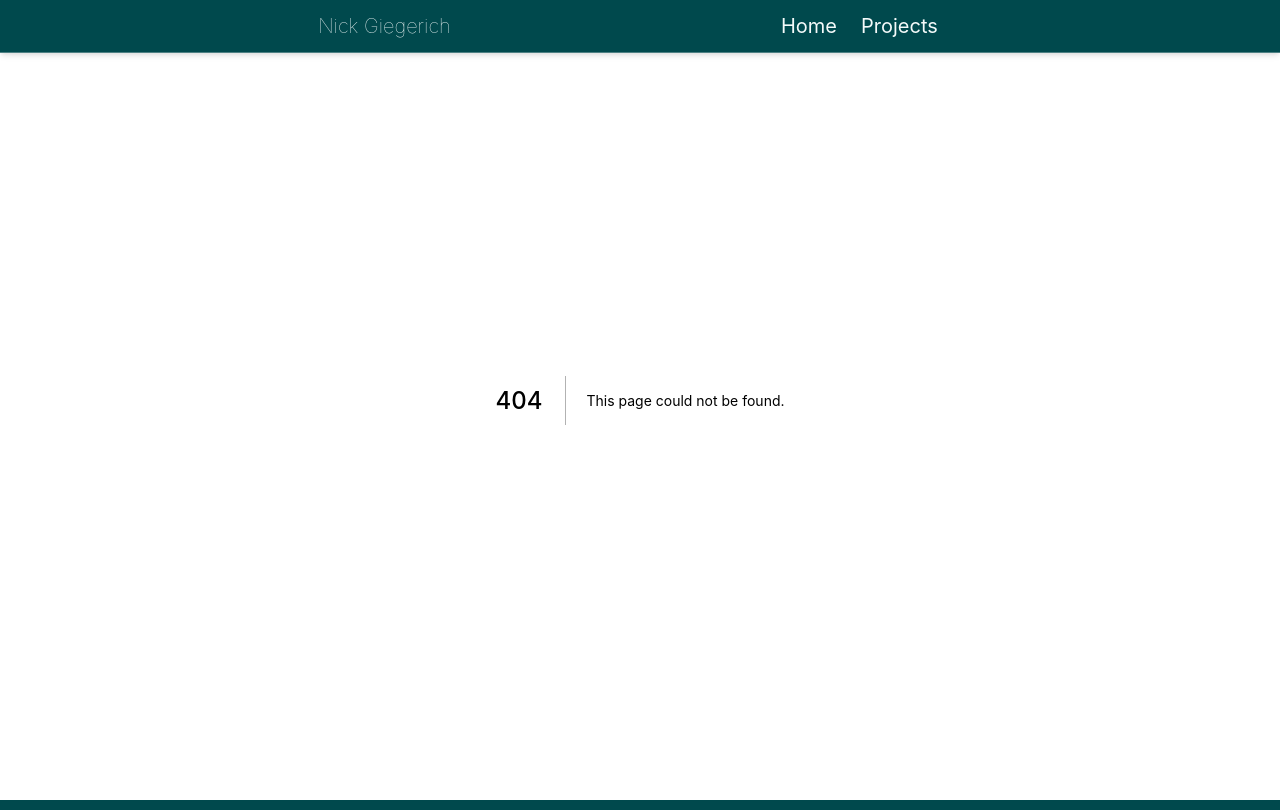
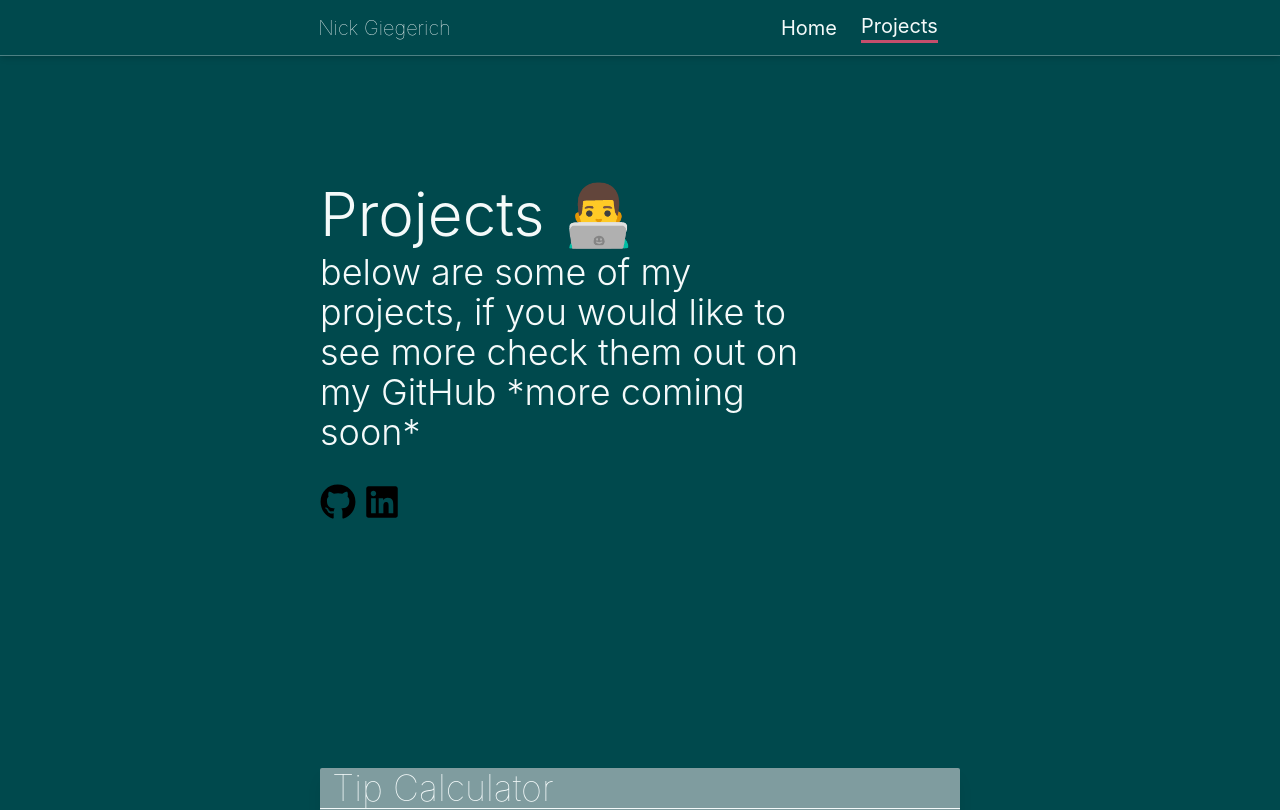
Before and after one commit to nickgiegerich/nickgiegerich, a Next.js app: page /projects in a window 1280 px wide. Before the commit this address had no page. Shown: the top 810 px of the page. Built offline with nearby package versions, Linux system fonts and the light colour scheme.

Commit message:
change wrapper to Wrapper because Linux thinks these are two diff files

```diff
--- a/components/Navigation/index.js
+++ b/components/Navigation/index.js
@@ -1,7 +1,6 @@
 import Link from "next/link";
 import { useEffect, useState } from "react";
 import { AnimateSharedLayout, motion } from "framer-motion";
-import { useRouter } from "next/dist/client/router";
 
 const data = [
   {
@@ -10,7 +9,7 @@ const data = [
   },
   {
     label: "Projects",
-    to: "/examples",
+    to: "/projects",
   },
 ];
 
@@ -21,10 +20,8 @@ export const Navigation = () => {
     const path = window.location.pathname;
     if (path === "/") {
       setActiveIdx(0);
-    } else if (path === "/examples") {
+    } else if (path === "/projects") {
       setActiveIdx(1);
-    } else if (path === "/about") {
-      setActiveIdx(2);
     }
   }, []);
 
@@ -54,6 +51,6 @@ export const Navigation = () => {
           </div>
         ))}
       </nav>
-   </AnimateSharedLayout>
+    </AnimateSharedLayout>
   );
 };
--- a/pages/examples/index.js
+++ /dev/null
@@ -1,10 +0,0 @@
-import Wrapper from "../../components/animationWrapper/wrapper";
-import { ExampleWorks } from "../../components/examples";
-
-export default function Exapmples() {
-  return (
-    <Wrapper>
-      <ExampleWorks />
-    </Wrapper>
-  );
-}
--- a/pages/examples/timer.js
+++ /dev/null
@@ -1,5 +0,0 @@
-import { CountDownTimer } from "../../components/CountDownTimer"
-
-export default function Timer() {
-    return (<><CountDownTimer/></>)
-}
--- a/pages/examples/tip-calculator.js
+++ /dev/null
@@ -1,5 +0,0 @@
-import { TipCalculator } from "../../components/TipCalculator"
-
-export default function TipCalculatorApp() {
-    return (<><TipCalculator/></>)
-}
--- a/pages/index.js
+++ b/pages/index.js
@@ -1,4 +1,4 @@
-import Wrapper from "../components/animationWrapper/wrapper";
+import Wrapper from "../components/animationWrapper/Wrapper";
 import { HomeComponent } from "../components/home";
 
 export default function Home() {
--- /dev/null
+++ b/pages/projects.js
@@ -0,0 +1,10 @@
+import Wrapper from "../components/animationWrapper/Wrapper";
+import { ExampleWorks } from "../components/examples";
+
+export default function Exapmples() {
+  return (
+    <Wrapper>
+      <ExampleWorks />
+    </Wrapper>
+  );
+}
```
